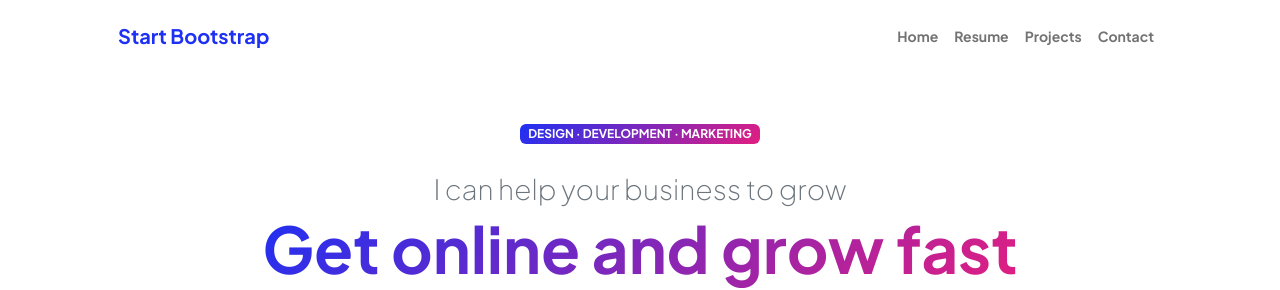
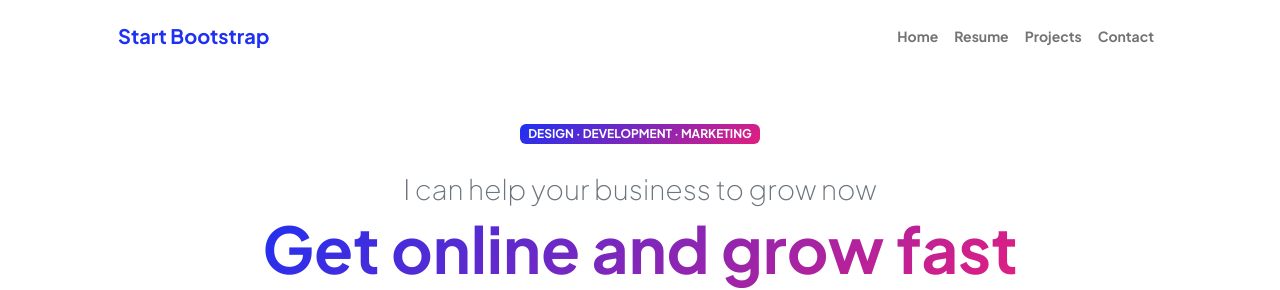
Before and after one commit to blaqgoldmine/SimplePersonal, a plain HTML site: page index.html in a window 1280 px wide. Shown: the top 290 px of the page. Drawn offline with nearby package versions, Linux system fonts and the light colour scheme.

Commit message:
new commit

```diff
--- a/index.html
+++ b/index.html
@@ -42,7 +42,7 @@
                             <!-- Header text content-->
                             <div class="text-center text-xxl-start">
                                 <div class="badge bg-gradient-primary-to-secondary text-white mb-4"><div class="text-uppercase">Design &middot; Development &middot; Marketing</div></div>
-                                <div class="fs-3 fw-light text-muted">I can help your business to grow</div>
+                                <div class="fs-3 fw-light text-muted">I can help your business to grow now</div>
                                 <h1 class="display-3 fw-bolder mb-5"><span class="text-gradient d-inline">Get online and grow fast</span></h1>
                                 <div class="d-grid gap-3 d-sm-flex justify-content-sm-center justify-content-xxl-start mb-3">
                                     <a class="btn btn-primary btn-lg px-5 py-3 me-sm-3 fs-6 fw-bolder" href="resume.html">Resume</a>
```
Also changed, not shown: 2 other files.
